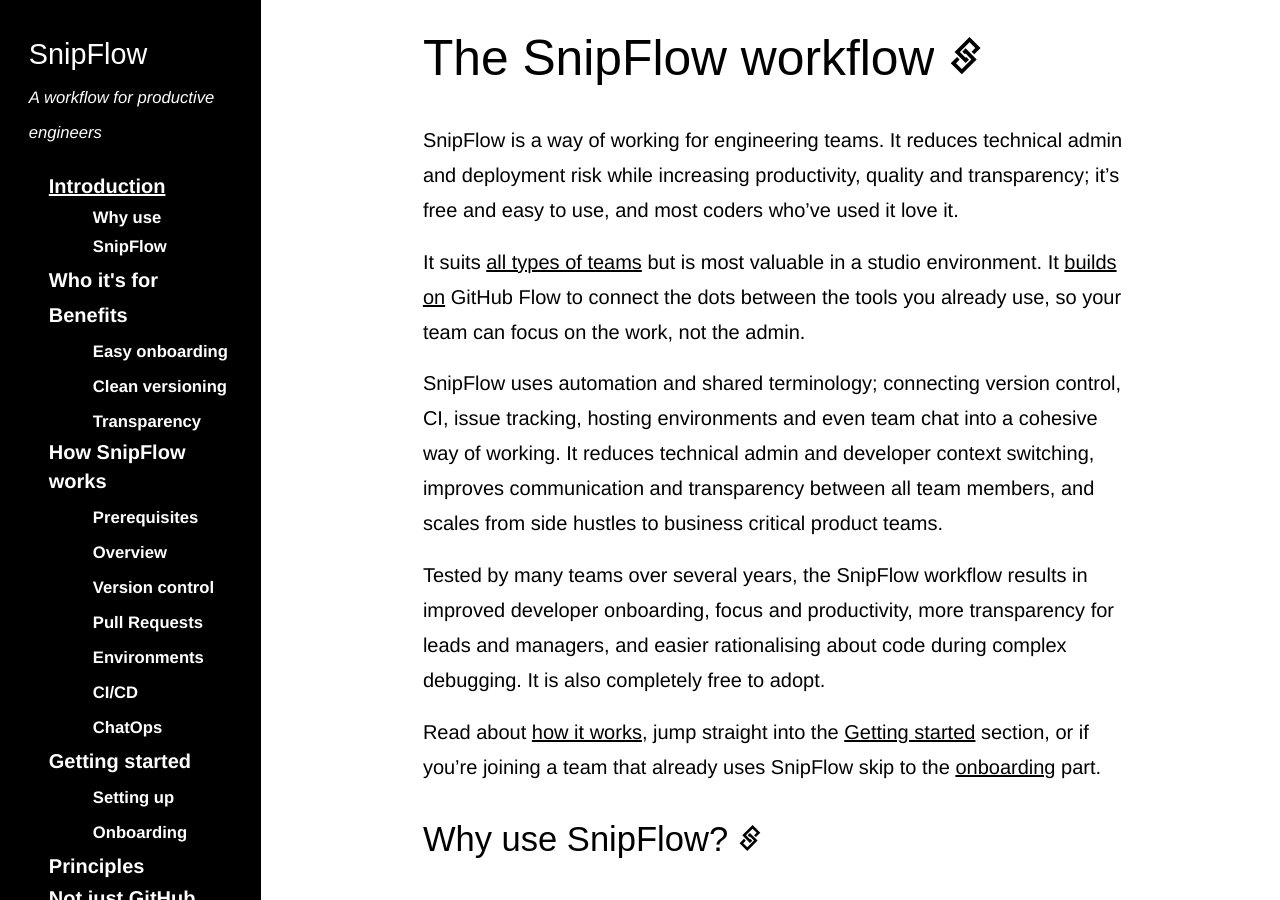
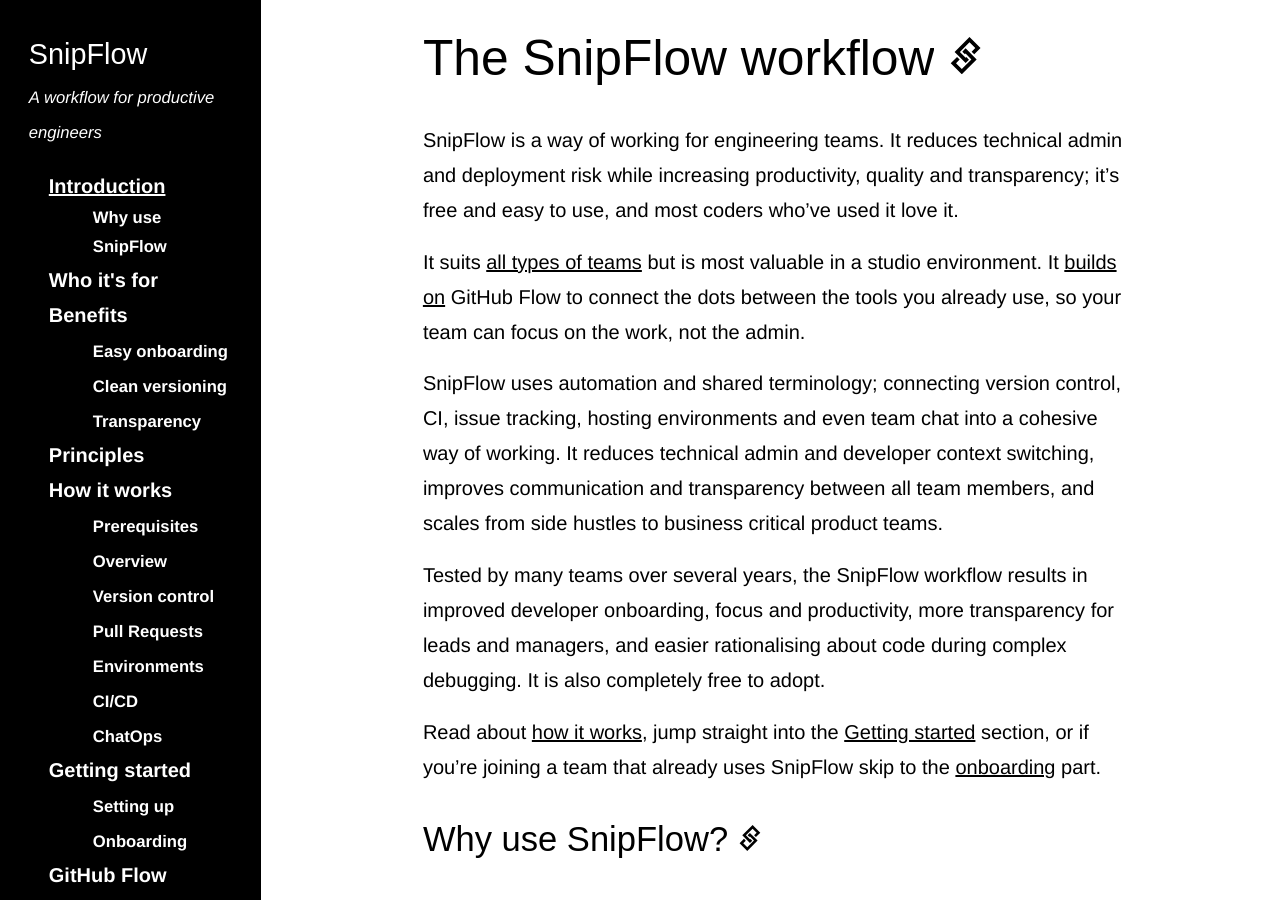
Before and after one commit to marcelkornblum/snipflow, a Jekyll site: the page built from site/README.md, in a window 1280 px wide and 900 px high. Built offline with Jekyll 4.4.1, drawn with Linux system fonts in a browser that asks for light colours; some web fonts are replaced; our own code applies the rules of GitHub Pages for plain Markdown files.

Commit message:
reworked nav

```diff
--- a/site/_data/sitenav.yml
+++ b/site/_data/sitenav.yml
@@ -15,7 +15,9 @@
         url: /benefits.html#clean-versioning
       - title: Transparency
         url: /benefits.html#transparency
-  - title: How SnipFlow works
+  - title: Principles
+    url: /principles.html
+  - title: How it works
     url: /how-it-works.html
     subfolderitems:
       - title: Prerequisites
@@ -39,9 +41,7 @@
         url: /getting-started.html#setting-up
       - title: Onboarding
         url: /getting-started.html#onboarding
-  - title: Principles
-    url: /principles.html
-  - title: Not just GitHub Flow
+  - title: GitHub Flow
     url: /differences-from-githubflow.html
   - title: Resources
     url: /resources.html
```
